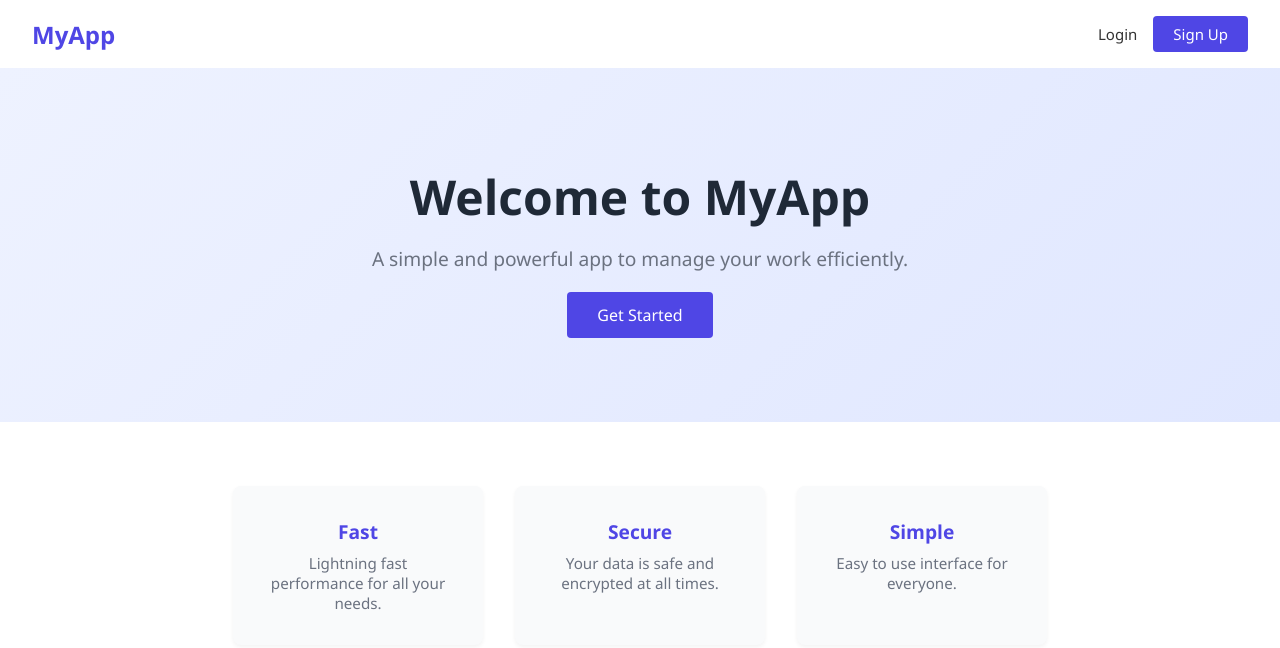
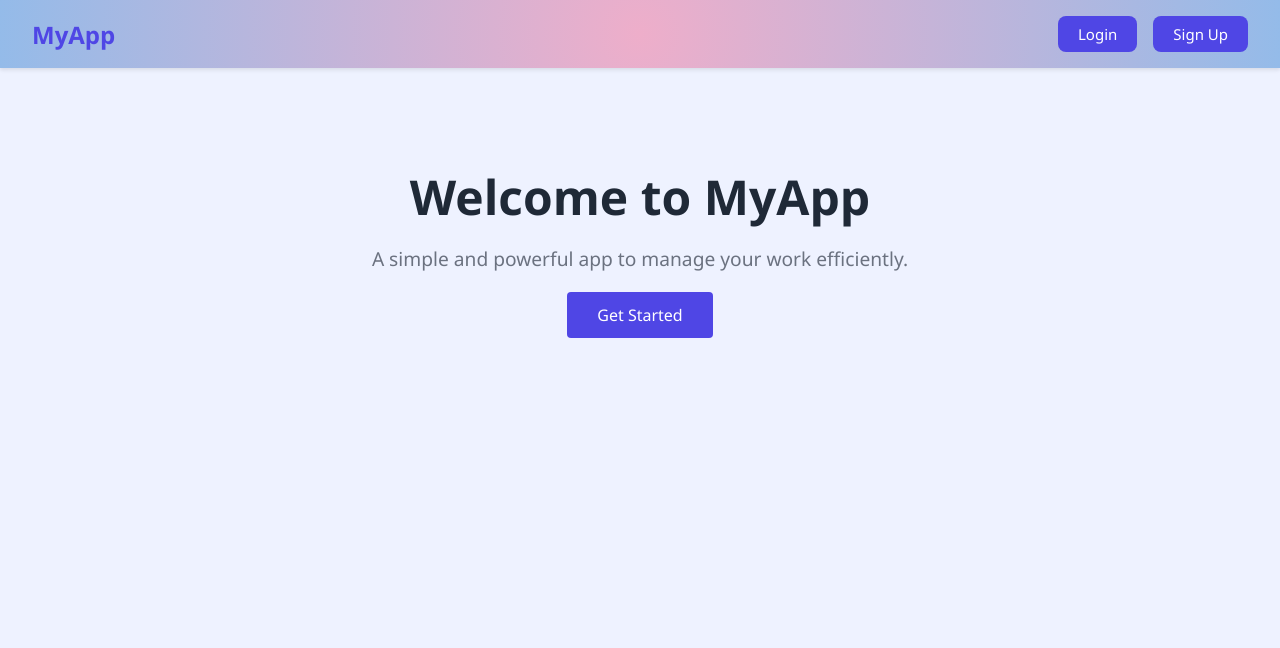
Before and after one commit to raunaksingh8/rawnak.space, a React (Create React App) app in the folder frontend/: page / in a window 1280 px wide. Shown: the top 648 px of the page. Built offline with nearby package versions, Linux system fonts and the light colour scheme.

Commit message:
add : UI and css

```diff
--- a/frontend/src/pages/LandingPage.js
+++ b/frontend/src/pages/LandingPage.js
@@ -7,7 +7,7 @@ function LandingPage() {
             <nav className="navbar">
                 <div className="logo">MyApp</div>
                 <div className="nav-links">
-                    <Link to="/login">Login</Link>
+                    <Link to="/login" className="btn-signup">Login</Link>
                     <Link to="/signup" className="btn-signup">Sign Up</Link>
                 </div>
             </nav>
@@ -17,21 +17,6 @@ function LandingPage() {
                 <p>A simple and powerful app to manage your work efficiently.</p>
                 <Link to="/signup" className="btn-get-started">Get Started</Link>
             </div>
-
-            <div className="features">
-                <div className="feature-card">
-                    <h3>Fast</h3>
-                    <p>Lightning fast performance for all your needs.</p>
-                </div>
-                <div className="feature-card">
-                    <h3>Secure</h3>
-                    <p>Your data is safe and encrypted at all times.</p>
-                </div>
-                <div className="feature-card">
-                    <h3>Simple</h3>
-                    <p>Easy to use interface for everyone.</p>
-                </div>
-            </div>
         </div>
     );
 }
--- a/frontend/src/pages/Login.js
+++ b/frontend/src/pages/Login.js
@@ -41,6 +41,7 @@ function Login({setToken}) {
     };
 
     return (
+        <div className="loginpage">
         <div className="login-container">
             <h2>Login</h2>
             {error && <p className="error">{error}</p>}
@@ -68,6 +69,8 @@ function Login({setToken}) {
             <p>
                 Don't have an account? <Link to="/signup">Sign up</Link>
             </p>
+            <p className="p1"><Link to="/landingpage">Go Back</Link></p>
+        </div>
         </div>
     );
 }
--- a/frontend/src/pages/Signup.js
+++ b/frontend/src/pages/Signup.js
@@ -39,6 +39,7 @@ function Signup() {
     };
 
     return (
+        <div className="signuppage">
         <div className="signup-container">
             <h2>Create Account</h2>
             {error && <p className="error">{error}</p>}
@@ -72,6 +73,8 @@ function Signup() {
             <p>
                 Already have an account? <Link to="/login">Login</Link>
             </p>
+            <p className="p1"><Link to="/landingpage">Go Back</Link></p>
+        </div>
         </div>
     );
 }
--- a/frontend/src/styles/Dashboard.css
+++ b/frontend/src/styles/Dashboard.css
@@ -1,7 +1,8 @@
 .dashboard {
     min-height: 100vh;
-    background: #F3F4F6;
+    background: transparent;
     font-family: 'Segoe UI', sans-serif;
+    background: #EEF2FF;;
 }
 
 /* Navbar */
@@ -10,7 +11,7 @@
     justify-content: space-between;
     align-items: center;
     padding: 1rem 2rem;
-    background: white;
+    background: radial-gradient(circle,rgba(238, 174, 202, 1) 0%, rgba(148, 187, 233, 1) 100%);
     box-shadow: 0 2px 4px rgba(0,0,0,0.1);
 }
 
--- a/frontend/src/styles/LandingPage.css
+++ b/frontend/src/styles/LandingPage.css
@@ -6,6 +6,8 @@
 
 .landing {
     font-family: 'Segoe UI', sans-serif;
+    background: #EEF2FF;
+    min-height: 100vh;
 }
 
 /* Navbar */
@@ -14,7 +16,7 @@
     justify-content: space-between;
     align-items: center;
     padding: 1rem 2rem;
-    background: white;
+    background: radial-gradient(circle,rgba(238, 174, 202, 1) 0%, rgba(148, 187, 233, 1) 100%);
     box-shadow: 0 2px 4px rgba(0,0,0,0.1);
 }
 
@@ -40,7 +42,7 @@
     background: #4F46E5;
     color: white !important;
     padding: 8px 20px;
-    border-radius: 4px;
+    border-radius: 8px;
 }
 
 .btn-signup:hover {
@@ -51,7 +53,7 @@
 .hero {
     text-align: center;
     padding: 6rem 2rem;
-    background: linear-gradient(135deg, #EEF2FF, #E0E7FF);
+    background: transparent;
 }
 
 .hero h1 {
@@ -78,32 +80,3 @@
 .btn-get-started:hover {
     background: #4338CA;
 }
-
-/* Features */
-.features {
-    display: flex;
-    justify-content: center;
-    gap: 2rem;
-    padding: 4rem 2rem;
-    background: white;
-}
-
-.feature-card {
-    background: #F9FAFB;
-    padding: 2rem;
-    border-radius: 8px;
-    text-align: center;
-    width: 250px;
-    box-shadow: 0 2px 4px rgba(0,0,0,0.05);
-}
-
-.feature-card h3 {
-    color: #4F46E5;
-    margin-bottom: 0.5rem;
-    font-size: 1.2rem;
-}
-
-.feature-card p {
-    color: #6B7280;
-    font-size: 0.95rem;
-}
--- a/frontend/src/styles/Login.css
+++ b/frontend/src/styles/Login.css
@@ -1,9 +1,19 @@
+.loginpage {
+    min-height: 100vh;
+    background: #EEF2FF;
+    display: flex;
+    justify-content: center;
+    align-items: center;
+}
+
 .login-container {
-  max-width: 350px;
-  margin: 100px auto;
-  padding: 2rem;
-  box-shadow: 0 0 10px rgba(0, 0, 0, 0.329);
-  border-radius: 14px;
+    max-width: 350px;
+    width: 100%;
+    padding: 2rem;
+    box-shadow: 0 0 20px rgba(0, 0, 0, 0.329);
+    border-radius: 16px;
+    background: white;
+    backdrop-filter: blur(10px);
 }
 
 .login-container h2 {
@@ -46,6 +56,9 @@
 .login-container p {
   text-align: center;
   margin-top: 1rem;
+}
+.login-container .p1{
+    margin: 0;
 }
 
 .login-container a {
--- a/frontend/src/styles/Signup.css
+++ b/frontend/src/styles/Signup.css
@@ -1,9 +1,19 @@
+.signuppage {
+    min-height: 100vh;
+    background: #EEF2FF;
+    display: flex;
+    justify-content: center;
+    align-items: center;
+}
+
 .signup-container {
     max-width: 350px;
-    margin: 100px auto;
+    width: 100%;
     padding: 2rem;
     box-shadow: 0 0 20px rgba(0, 0, 0, 0.329);
-    border-radius: 14px;
+    border-radius: 16px;
+    background: white;
+    backdrop-filter: blur(10px);
 }
 
 .signup-container h2 {
@@ -47,6 +57,9 @@
     text-align: center;
     margin-top: 1rem;
 }
+.signup-container .p1{
+    margin: 0;
+}
 
 .signup-container a {
     color: #4F46E5;
```
Also changed, not shown: frontend/src/pages/Home.js (deleted, +0 -27 lines), frontend/src/styles/Home.css (deleted, +0 -40 lines).
